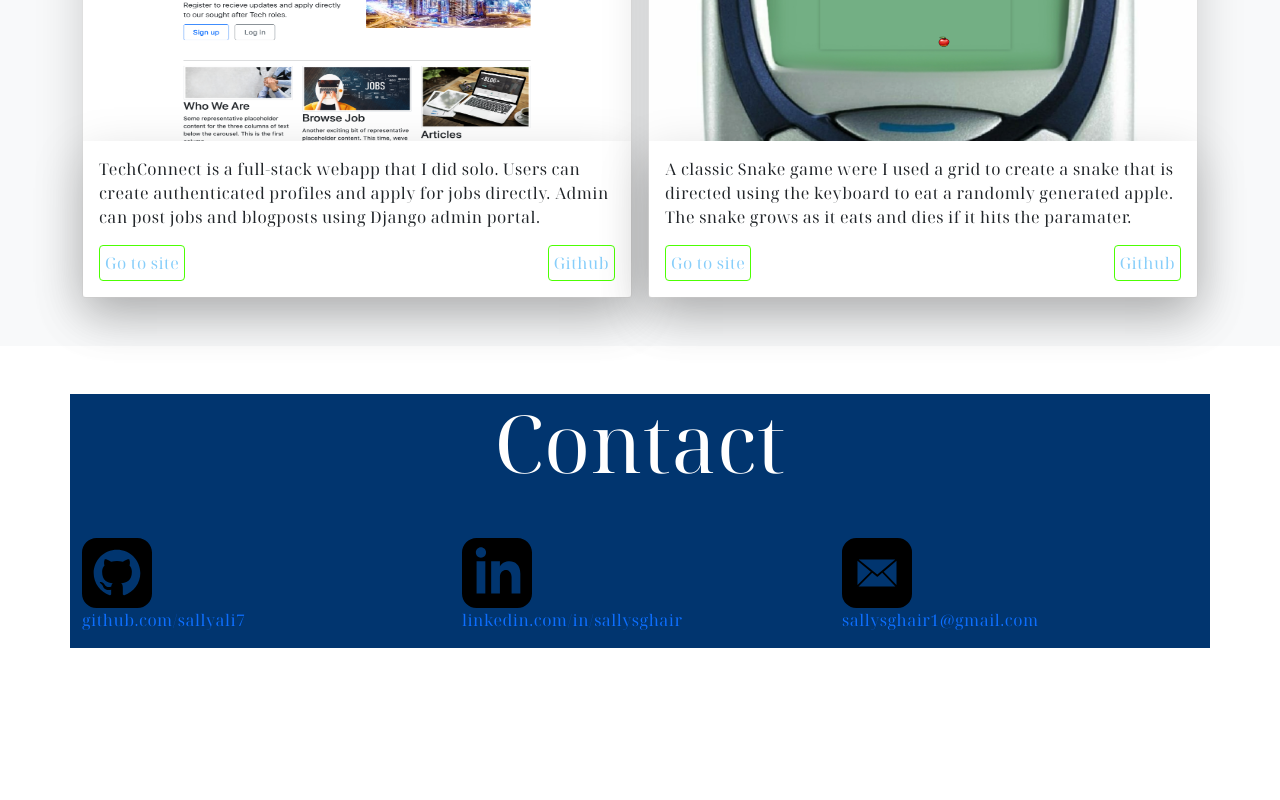
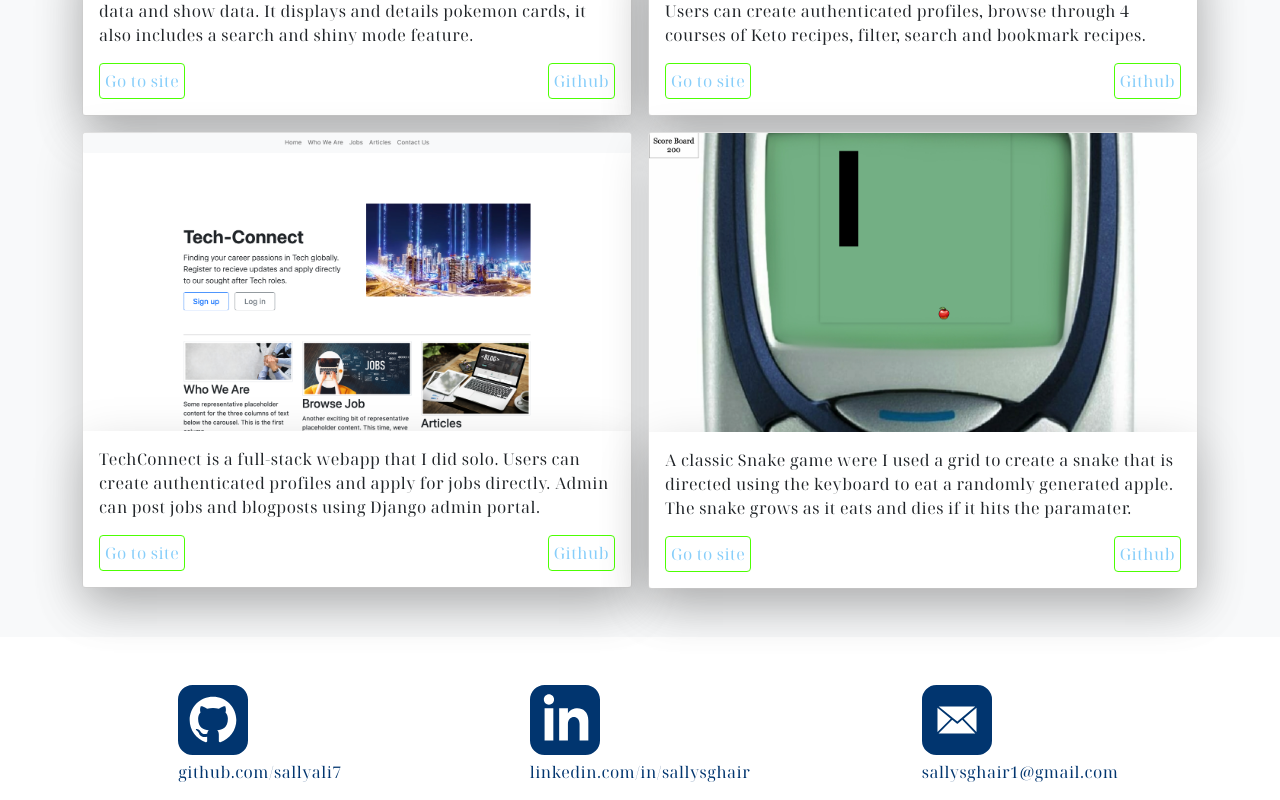
Before and after one commit to sallyali7/Portfolio, a React (Create React App) app: page / in a window 1280 px wide. Shown: the part 1879-2679 px from the top of the page. Before the commit the page ends 2527 px from the top, so only its background shows below. Built offline with nearby package versions, Linux system fonts and the light colour scheme.

Commit message:
pre-depolyment

```diff
--- a/src/App.js
+++ b/src/App.js
@@ -4,6 +4,7 @@
 import Skills from './common/Skills'
 import Portfolio from './common/Portfolio'
 import Contact from './common/Contact'
+
 
 
 
--- a/src/common/Contact.js
+++ b/src/common/Contact.js
@@ -1,24 +1,24 @@
 function Contact () {
   return (
-    <section className="container contact mt-5" id="contact">
-      <h1 className="display-1 text-white text-center">Contact</h1>
+
+    <section className="container contact" id="contact">
       <div className="contact-media row mt-5">
-        <div className="contact-icon col-4 justify-content-center">
+        <div className="contact-icon col-4">
           <a href="https://github.com/sallyali7" className="text-decoration-none contact-details" target="_blank" rel="noreferrer">
-            <i><svg xmlns="http://www.w3.org/2000/svg" width="70" height="70" viewBox="0 0 24 24"><path d="M19 0h-14c-2.761 0-5 2.239-5 5v14c0 2.761 2.239 5 5 5h14c2.762 0 5-2.239 5-5v-14c0-2.761-2.238-5-5-5zm-4.466 19.59c-.405.078-.534-.171-.534-.384v-2.195c0-.747-.262-1.233-.55-1.481 1.782-.198 3.654-.875 3.654-3.947 0-.874-.312-1.588-.823-2.147.082-.202.356-1.016-.079-2.117 0 0-.671-.215-2.198.82-.64-.18-1.324-.267-2.004-.271-.68.003-1.364.091-2.003.269-1.528-1.035-2.2-.82-2.2-.82-.434 1.102-.16 1.915-.077 2.118-.512.56-.824 1.273-.824 2.147 0 3.064 1.867 3.751 3.645 3.954-.229.2-.436.552-.508 1.07-.457.204-1.614.557-2.328-.666 0 0-.423-.768-1.227-.825 0 0-.78-.01-.055.487 0 0 .525.246.889 1.17 0 0 .463 1.428 2.688.944v1.489c0 .211-.129.459-.528.385-3.18-1.057-5.472-4.056-5.472-7.59 0-4.419 3.582-8 8-8s8 3.581 8 8c0 3.533-2.289 6.531-5.466 7.59z" /></svg></i>
-            <p className="link">github.com/sallyali7</p>
+            <i><svg xmlns="http://www.w3.org/2000/svg" width="70" height="70" viewBox="0 0 24 24"><path fill="#01356f" d="M19 0h-14c-2.761 0-5 2.239-5 5v14c0 2.761 2.239 5 5 5h14c2.762 0 5-2.239 5-5v-14c0-2.761-2.238-5-5-5zm-4.466 19.59c-.405.078-.534-.171-.534-.384v-2.195c0-.747-.262-1.233-.55-1.481 1.782-.198 3.654-.875 3.654-3.947 0-.874-.312-1.588-.823-2.147.082-.202.356-1.016-.079-2.117 0 0-.671-.215-2.198.82-.64-.18-1.324-.267-2.004-.271-.68.003-1.364.091-2.003.269-1.528-1.035-2.2-.82-2.2-.82-.434 1.102-.16 1.915-.077 2.118-.512.56-.824 1.273-.824 2.147 0 3.064 1.867 3.751 3.645 3.954-.229.2-.436.552-.508 1.07-.457.204-1.614.557-2.328-.666 0 0-.423-.768-1.227-.825 0 0-.78-.01-.055.487 0 0 .525.246.889 1.17 0 0 .463 1.428 2.688.944v1.489c0 .211-.129.459-.528.385-3.18-1.057-5.472-4.056-5.472-7.59 0-4.419 3.582-8 8-8s8 3.581 8 8c0 3.533-2.289 6.531-5.466 7.59z" /></svg></i>
+            <p className="link contact">github.com/sallyali7</p>
           </a>
         </div>
         <div className="contact-icon col-4 justify-content-center">
           <a href="https://www.linkedin.com/in/sallysghair" className="text-decoration-none contact-details" target="_blank" rel="noreferrer">
-            <i><svg xmlns="http://www.w3.org/2000/svg" width="70" height="70" viewBox="0 0 24 24"><path d="M19 0h-14c-2.761 0-5 2.239-5 5v14c0 2.761 2.239 5 5 5h14c2.762 0 5-2.239 5-5v-14c0-2.761-2.238-5-5-5zm-11 19h-3v-11h3v11zm-1.5-12.268c-.966 0-1.75-.79-1.75-1.764s.784-1.764 1.75-1.764 1.75.79 1.75 1.764-.783 1.764-1.75 1.764zm13.5 12.268h-3v-5.604c0-3.368-4-3.113-4 0v5.604h-3v-11h3v1.765c1.396-2.586 7-2.777 7 2.476v6.759z" /></svg></i>
-            <p className="link">linkedin.com/in/sallysghair</p>
+            <i><svg xmlns="http://www.w3.org/2000/svg" width="70" height="70" viewBox="0 0 24 24"><path fill="#01356f" d="M19 0h-14c-2.761 0-5 2.239-5 5v14c0 2.761 2.239 5 5 5h14c2.762 0 5-2.239 5-5v-14c0-2.761-2.238-5-5-5zm-11 19h-3v-11h3v11zm-1.5-12.268c-.966 0-1.75-.79-1.75-1.764s.784-1.764 1.75-1.764 1.75.79 1.75 1.764-.783 1.764-1.75 1.764zm13.5 12.268h-3v-5.604c0-3.368-4-3.113-4 0v5.604h-3v-11h3v1.765c1.396-2.586 7-2.777 7 2.476v6.759z" /></svg></i>
+            <p className="link contact">linkedin.com/in/sallysghair</p>
           </a>
         </div>
         <div className="contact-icon col-4 justify-content-center">
           <a href="mailto:sallysghair1@gmail.com" className="text-decoration-none contact-details" target="_blank" rel="noreferrer">
-            <i><svg xmlns="http://www.w3.org/2000/svg" width="70" height="70" viewBox="0 0 122.88 122.88"><path d="M25.2,0H97.68a25.27,25.27,0,0,1,25.2,25.2V97.68a25.27,25.27,0,0,1-25.2,25.2H25.2A25.27,25.27,0,0,1,0,97.68V25.2A25.27,25.27,0,0,1,25.2,0Zm4.1,37.59L62,64.26,93.33,37.59ZM27.19,82.48l23.3-23.37-23.3-19V82.48ZM53.06,61.21,29,85.29H93.65l-23-24.08-7.57,6.45h0a1.66,1.66,0,0,1-2.12,0l-7.94-6.48ZM73.2,59.07,95.69,82.66V39.9L73.2,59.07Z" /></svg></i>
-            <p className="link">sallysghair1@gmail.com</p>
+            <i><svg xmlns="http://www.w3.org/2000/svg" width="70" height="70" viewBox="0 0 122.88 122.88"><path fill="#01356f" d="M25.2,0H97.68a25.27,25.27,0,0,1,25.2,25.2V97.68a25.27,25.27,0,0,1-25.2,25.2H25.2A25.27,25.27,0,0,1,0,97.68V25.2A25.27,25.27,0,0,1,25.2,0Zm4.1,37.59L62,64.26,93.33,37.59ZM27.19,82.48l23.3-23.37-23.3-19V82.48ZM53.06,61.21,29,85.29H93.65l-23-24.08-7.57,6.45h0a1.66,1.66,0,0,1-2.12,0l-7.94-6.48ZM73.2,59.07,95.69,82.66V39.9L73.2,59.07Z" /></svg></i>
+            <p className="link contact">sallysghair1@gmail.com</p>
           </a>
         </div>
       </div>
--- a/src/common/Portfolio.js
+++ b/src/common/Portfolio.js
@@ -68,6 +68,7 @@
       </div>
 
     </main>
+
   )
 }
 
--- a/src/common/Skills.js
+++ b/src/common/Skills.js
@@ -3,7 +3,7 @@
 
 function Skills () {
   return (
-    <section className="skills-body" id="skills">
+    <><section className="skills-body" id="skills">
       <div className="container skills">
         <div className="box">
           <span></span>
@@ -45,8 +45,7 @@
           </div>
         </div>
       </div>
-
-    </section>
+    </section><br></br><hr></hr><br></br></>
 
 
 
--- a/src/styles/main.scss
+++ b/src/styles/main.scss
@@ -85,9 +85,7 @@
 border: 1px solid rgba( 255, 255, 255, 0.18 );
 color: white;
 }
-section.container.contact{
-  background-color: #01356f;
-}
+
 section.skills-body{
   display: flex;
   justify-content: center;
@@ -304,6 +302,9 @@
 }
 
 // ***** Portfolio ******
+.card-img, .card-img-bottom, .card-img-top{
+  height: 100%;
+}
 a.sitelink {
   color: lightskyblue;
   border: 1px solid #4dff03;
@@ -313,3 +314,15 @@
   color: #01356f;
   box-shadow: 0 0 5px #ffbc00, 0 0 5px #ff0058 inset;
 }
+
+// **** Footer *******
+.contact-icon{
+  display: flex;
+  align-content: center;
+  justify-content: center;
+  color: #01356f;
+}
+p.link.contact{
+  color: #01356f;
+  padding-top: 5px;
+}
```
